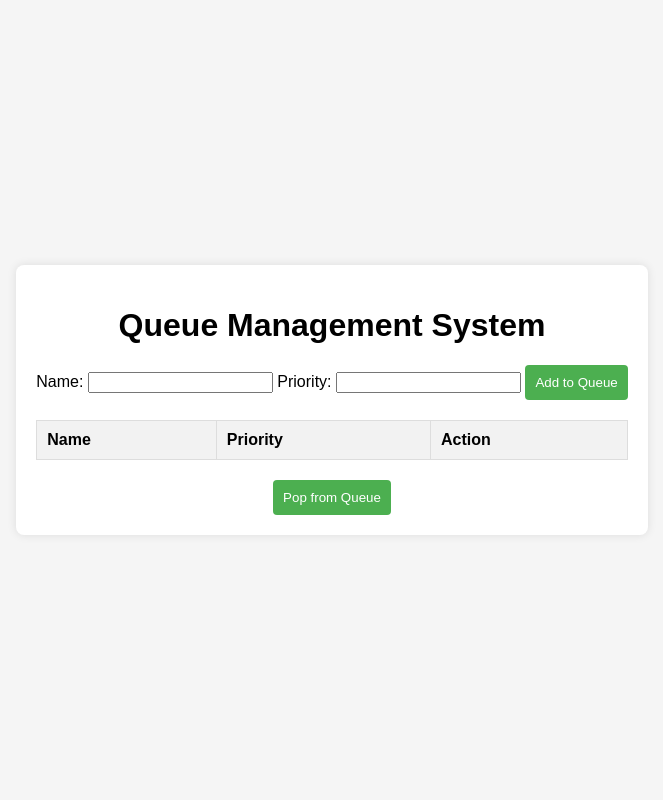
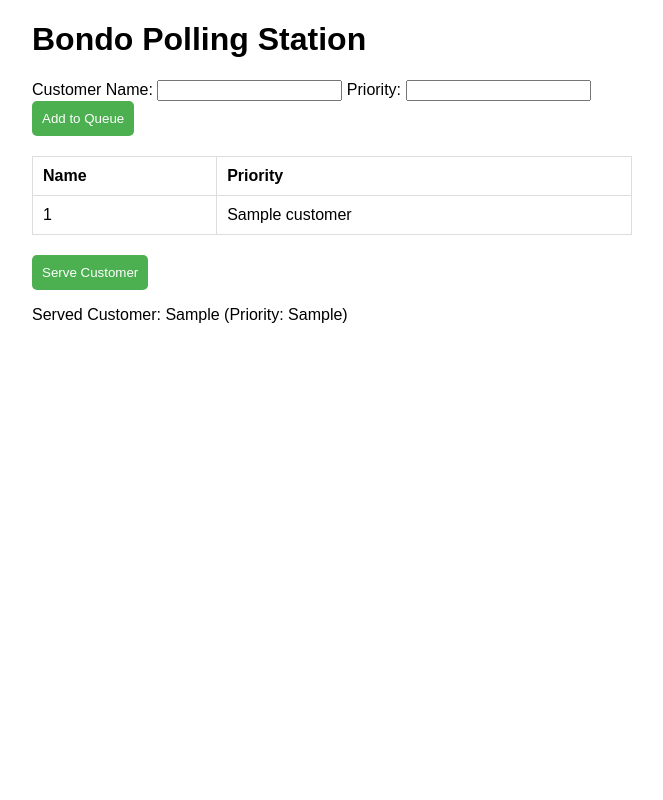
Before and after one commit to notbraison/queueImplementation, a Flask app: template pqwebApp/webapp/templates/index.html in a window 1280 px wide. Shown: the whole page, without its empty margins (308-971 px from the left). Run offline with Flask 3, Linux system fonts and the light colour scheme; the template is opened without the code that fills it: most values are stand-ins (such as "Sample title", 1, 10 or a date in 2020); lists and menus that the app fills with data are empty.

Commit message:
polling station priority queue

```diff
--- a/pqwebApp/webapp/main.py
+++ b/pqwebApp/webapp/main.py
@@ -2,19 +2,44 @@
 
 app = Flask(__name__)
 
-def process_text(input_text):
-    # Add your text manipulation logic here
-    # For demonstration, let's convert the text to uppercase
-    processed_text = input_text.upper()
-    return processed_text
+class PetrolStationQueue:
+    def __init__(self):
+        self.queue = []
+
+    def enqueue(self, name, priority):
+        self.queue.append((name, priority))
+        self.queue.sort(key=lambda x: x[1], reverse=True)
+
+    def dequeue(self):
+        if not self.is_empty():
+            return self.queue.pop(0)
+        else:
+            return None
+
+    def peek(self):
+        if not self.is_empty():
+            return self.queue[0]
+        else:
+            return None
+
+    def is_empty(self):
+        return len(self.queue) == 0
+
+petrol_station_queue = PetrolStationQueue()
 
 @app.route('/', methods=['GET', 'POST'])
 def index():
     if request.method == 'POST':
-        input_text = request.form['input_text']
-        processed_text = process_text(input_text)
-        return render_template('index.html', input_text=input_text, processed_text=processed_text)
-    return render_template('index.html')
+        name = request.form['name']
+        priority = int(request.form['priority'])
+        petrol_station_queue.enqueue(name, priority)
+
+    return render_template('index.html', queue_content=petrol_station_queue.queue)
+
+@app.route('/pop', methods=['GET'])
+def pop_from_queue():
+    served_customer = petrol_station_queue.dequeue()
+    return render_template('index.html', queue_content=petrol_station_queue.queue, served_customer=served_customer)
 
 if __name__ == '__main__':
     app.run(debug=True)
--- a/pqwebApp/webapp/script.js
+++ /dev/null
@@ -1,39 +0,0 @@
-// Sample queue data (you would use this data in your Python backend)
-let queue = [];
-
-function addToQueue() {
-    const name = document.getElementById("name").value;
-    const priority = document.getElementById("priority").value;
-
-    // Add item to the queue
-    queue.push({ name, priority });
-
-    // Update the queue table
-    updateQueueTable();
-
-    // Clear the form
-    document.getElementById("name").value = "";
-    document.getElementById("priority").value = "";
-}
-
-function popFromQueue() {
-    // Pop the first item from the queue
-    queue.shift();
-
-    // Update the queue table
-    updateQueueTable();
-}
-
-function updateQueueTable() {
-    const queueBody = document.getElementById("queueBody");
-
-    // Clear the existing table content
-    queueBody.innerHTML = "";
-
-    // Populate the table with the current queue data
-    queue.forEach(item => {
-        const row = document.createElement("tr");
-        row.innerHTML = `<td>${item.name}</td><td>${item.priority}</td><td></td>`;
-        queueBody.appendChild(row);
-    });
-}
--- /dev/null
+++ b/pqwebApp/webapp/static/styles.css
@@ -0,0 +1,42 @@
+/* Add your CSS styles here */
+body {
+    font-family: Arial, sans-serif;
+    margin: 20px;
+}
+
+.container {
+    max-width: 600px;
+    margin: 0 auto;
+}
+
+form {
+    margin-bottom: 20px;
+}
+
+table {
+    width: 100%;
+    border-collapse: collapse;
+    margin-bottom: 20px;
+}
+
+table, th, td {
+    border: 1px solid #ddd;
+}
+
+th, td {
+    padding: 10px;
+    text-align: left;
+}
+
+button {
+    padding: 10px;
+    background-color: #4CAF50;
+    color: white;
+    border: none;
+    border-radius: 5px;
+    cursor: pointer;
+}
+
+button:hover {
+    background-color: #45a049;
+}
--- a/pqwebApp/webapp/styles.css
+++ /dev/null
@@ -1,54 +0,0 @@
-body {
-    font-family: Arial, sans-serif;
-    margin: 0;
-    padding: 0;
-    display: flex;
-    justify-content: center;
-    align-items: center;
-    height: 100vh;
-    background-color: #f5f5f5;
-}
-
-.container {
-    text-align: center;
-    background-color: #fff;
-    padding: 20px;
-    border-radius: 8px;
-    box-shadow: 0 0 10px rgba(0, 0, 0, 0.1);
-}
-
-form {
-    margin-bottom: 20px;
-}
-
-table {
-    width: 100%;
-    border-collapse: collapse;
-    margin-bottom: 20px;
-}
-
-table, th, td {
-    border: 1px solid #ddd;
-}
-
-th, td {
-    padding: 10px;
-    text-align: left;
-}
-
-th {
-    background-color: #f2f2f2;
-}
-
-button {
-    background-color: #4caf50;
-    color: #fff;
-    padding: 10px;
-    border: none;
-    border-radius: 4px;
-    cursor: pointer;
-}
-
-button:hover {
-    background-color: #45a049;
-}
--- a/pqwebApp/webapp/templates/index.html
+++ b/pqwebApp/webapp/templates/index.html
@@ -3,22 +3,22 @@
 <head>
     <meta charset="UTF-8">
     <meta name="viewport" content="width=device-width, initial-scale=1.0">
-    <link rel="stylesheet" href="/pqwebApp/webapp/styles.css">
-    <title>Queue Management System</title>
+    <link rel="stylesheet" href="{{ url_for('static', filename='styles.css') }}">
+    <title>Bondo Polling Station</title>
 </head>
 <body>
     <div class="container">
-        <h1>Queue Management System</h1>
+        <h1>Bondo Polling Station</h1>
 
-        <!-- Form to add items to the queue -->
-        <form id="queueForm">
-            <label for="name">Name:</label>
-            <input type="text" id="name" required>
+        <!-- Form to add customers to the queue -->
+        <form id="queueForm" method="POST" action="/">
+            <label for="name">Customer Name:</label>
+            <input type="text" id="name" name="name" required>
 
             <label for="priority">Priority:</label>
-            <input type="number" id="priority" required>
+            <input type="number" id="priority" name="priority" required>
 
-            <button type="button" onclick="addToQueue()">Add to Queue</button>
+            <button type="submit">Add to Queue</button>
         </form>
 
         <!-- Queue table -->
@@ -27,18 +27,28 @@
                 <tr>
                     <th>Name</th>
                     <th>Priority</th>
-                    <th>Action</th>
                 </tr>
             </thead>
             <tbody id="queueBody">
                 <!-- Queue items will be displayed here dynamically -->
+                {% for customer in queue_content %}
+                    <tr>
+                        <td>{{ customer[0] }}</td>
+                        <td>{{ customer[1] }}</td>
+                    </tr>
+                {% endfor %}
             </tbody>
         </table>
 
-        <!-- Button to pop the first item from the queue -->
-        <button type="button" onclick="popFromQueue()">Pop from Queue</button>
+        <!-- Button to pop the first customer from the queue -->
+        <button type="button" onclick="popFromQueue()">Serve Customer</button>
+
+        <!-- Display served customer information -->
+        {% if served_customer %}
+            <p>Served Customer: {{ served_customer[0] }} (Priority: {{ served_customer[1] }})</p>
+        {% endif %}
     </div>
 
-    <script src="/pqwebApp/webapp/script.js"></script>
+    <script src="{{ url_for('static', filename='script.js') }}"></script>
 </body>
 </html>
```
